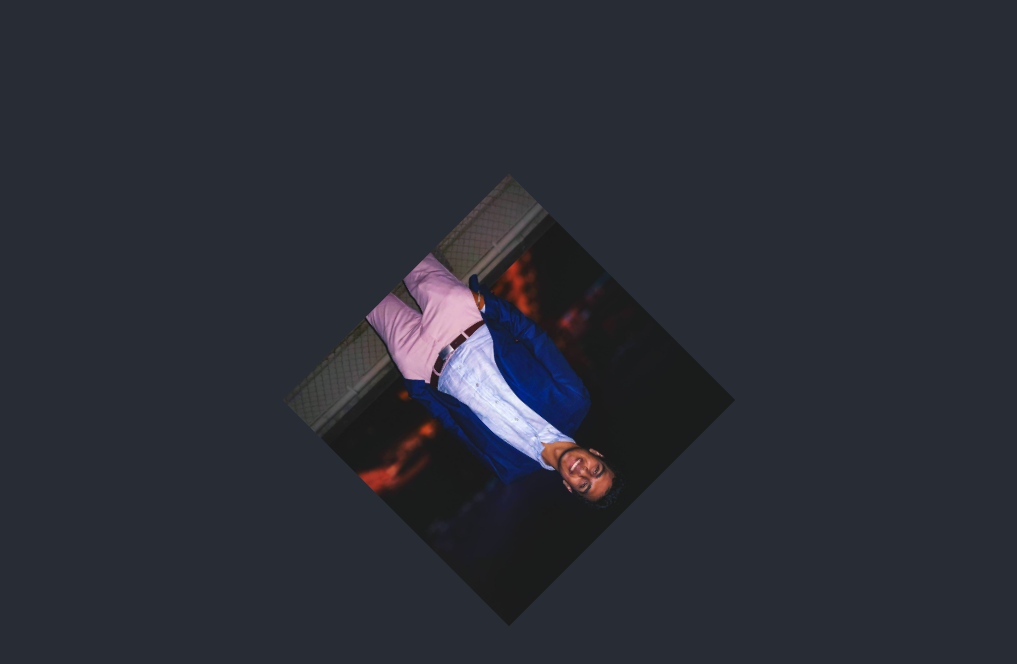
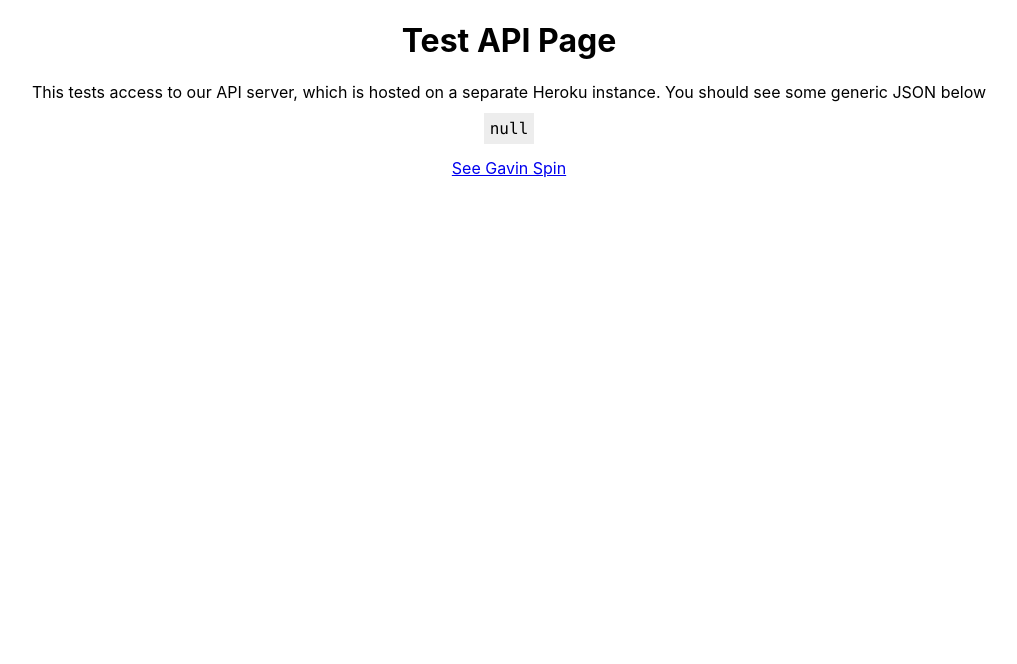
Before and after one commit to cchyung/sensehealth-frontend, a React (Create React App) app: page /testApi in a window 1280 px wide. Shown: the top 664 px of the page, without its empty margins (131-1148 px from the left). Built offline with nearby package versions, Linux system fonts and the light colour scheme; no server answers.

Commit message:
initial work to setup frontend dev

```diff
--- a/package.json
+++ b/package.json
@@ -8,6 +8,7 @@
     "@testing-library/user-event": "^7.2.1",
     "react": "^16.13.1",
     "react-dom": "^16.13.1",
+    "react-router-dom": "^5.1.2",
     "react-scripts": "3.4.1"
   },
   "scripts": {
@@ -30,5 +31,6 @@
       "last 1 firefox version",
       "last 1 safari version"
     ]
-  }
+  },
+  "proxy": "http://localhost:5000"
 }
--- a/src/App.css
+++ b/src/App.css
@@ -1,3 +1,9 @@
+code {
+  background: #ededed;
+  padding: 6px;
+  max-width: 600px;
+}
+
 .App {
   text-align: center;
 }
--- a/src/App.js
+++ b/src/App.js
@@ -1,15 +1,32 @@
 import React from 'react';
-import gavin from './gavin.jpg'
-import './App.css';
+import {
+  BrowserRouter as Router,
+  Switch,
+  Route
+} from 'react-router-dom';
+
+import Home from './pages/home';
+import Gavin from './pages/gavin';
+import TestApi from './pages/testApi';
 
 function App() {
   return (
-    <div className="App">
-      <header className="App-header">
-        <img src={gavin} className="App-logo" alt="logo" />
-      </header>
-    </div>
-  );
+    <Router>
+      <Switch>
+        <Route exact path="/">
+          <Home />
+        </Route>
+
+        <Route path="/gavin">
+          <Gavin />
+        </Route>
+
+        <Route path="/testApi">
+          <TestApi />
+        </Route>
+      </Switch>
+    </Router>
+  )
 }
 
 export default App;
--- /dev/null
+++ b/src/hooks/useApi.js
@@ -0,0 +1,27 @@
+import { useState, useEffect } from 'react';
+
+// TODO: expand this hook to take on different params so we can handle non-GET requests
+function useApi(route) {
+
+  // Prefix route with production host
+  if (process.env.NODE_ENV === "production") {
+
+  }
+  const url = (process.env.NODE_ENV === "production") ? "https://sensehealth-backend.herokuapp.com/" + route : route;
+  const [result, setResult] = useState(null);
+
+  useEffect(() => {
+    async function getData() {
+      const request = await fetch(url);
+      const data = await request.json();
+
+      setResult(data);
+    }
+
+    getData();
+  }, [url]);
+
+  return result;
+}
+
+export default useApi;
--- /dev/null
+++ b/src/pages/gavin.js
@@ -0,0 +1,15 @@
+import React from 'react';
+import gavin from '../gavin.jpg'
+import '../App.css';
+
+function Gavin() {
+  return (
+    <div className="App">
+      <header className="App-header">
+        <img src={gavin} className="App-logo" alt="logo" />
+      </header>
+    </div>
+  );
+}
+
+export default Gavin;
--- /dev/null
+++ b/src/pages/home.js
@@ -0,0 +1,18 @@
+import React from 'react';
+import  { Link } from 'react-router-dom';
+
+import '../App.css';
+
+function Home() {
+  return (
+    <div className="App">
+      <h1>Home Page</h1>
+
+      <Link to="/gavin">See Gavin Spin</Link>
+      <br />
+      <Link to="/testApi">Test API</Link>
+    </div>
+  );
+}
+
+export default Home;
--- /dev/null
+++ b/src/pages/testApi.js
@@ -0,0 +1,27 @@
+import React from 'react';
+import  { Link } from 'react-router-dom';
+
+import useApi from '../hooks/useApi';
+import { routes } from '../utils/constants';
+
+import '../App.css';
+
+function TestApi() {
+  const response = useApi(routes.TEST_FRONTEND);
+
+  return (
+    <div className="App">
+      <h1>Test API Page</h1>
+
+      <p>This tests access to our API server, which is hosted on a separate Heroku instance. You should see some generic JSON below</p>
+
+      <code>{JSON.stringify(response) || "If you see this, then API connection failed or is still loading."}</code>
+
+      <br /><br />
+
+      <Link to="/gavin">See Gavin Spin</Link>
+    </div>
+  );
+}
+
+export default TestApi;
--- /dev/null
+++ b/src/utils/constants.js
@@ -0,0 +1,7 @@
+const routes = {
+  TEST_FRONTEND: "/test_frontend"
+}
+
+export {
+  routes
+}
```
Also changed, not shown: 1 other file (tests, documents, lock files or other folders).
